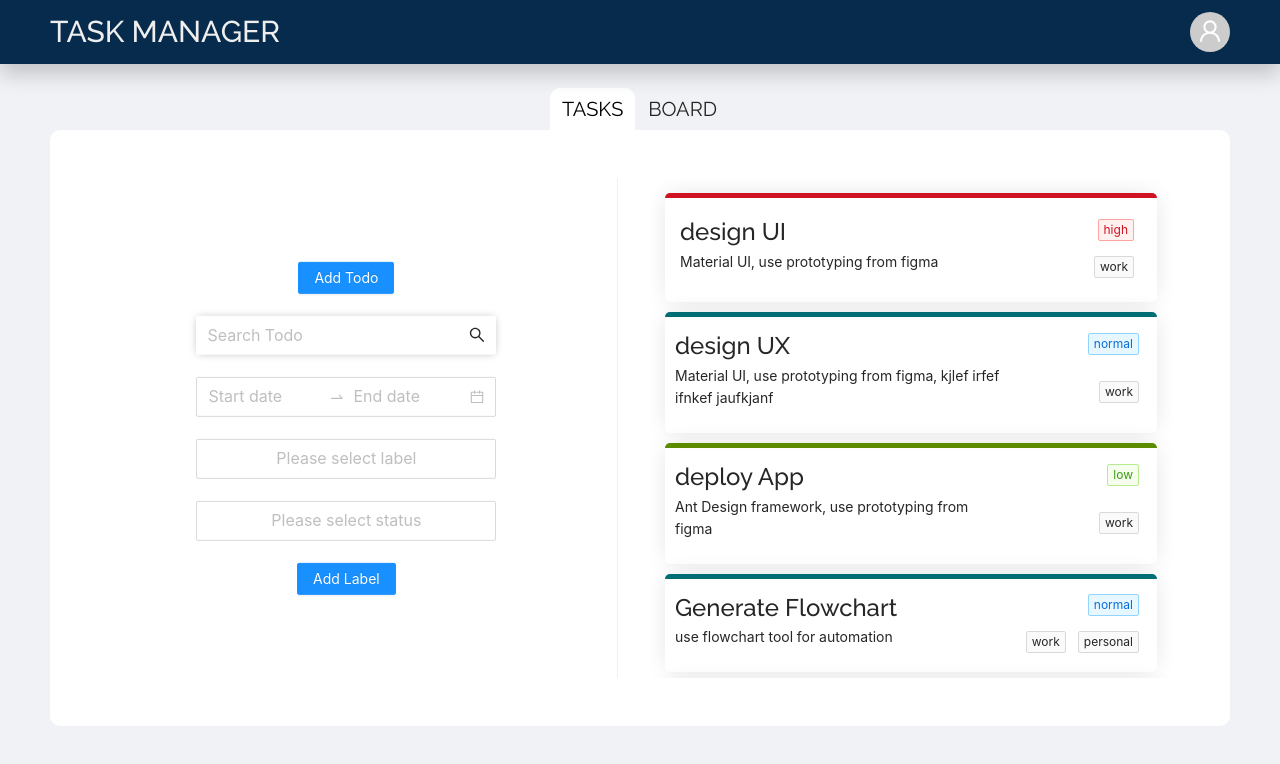
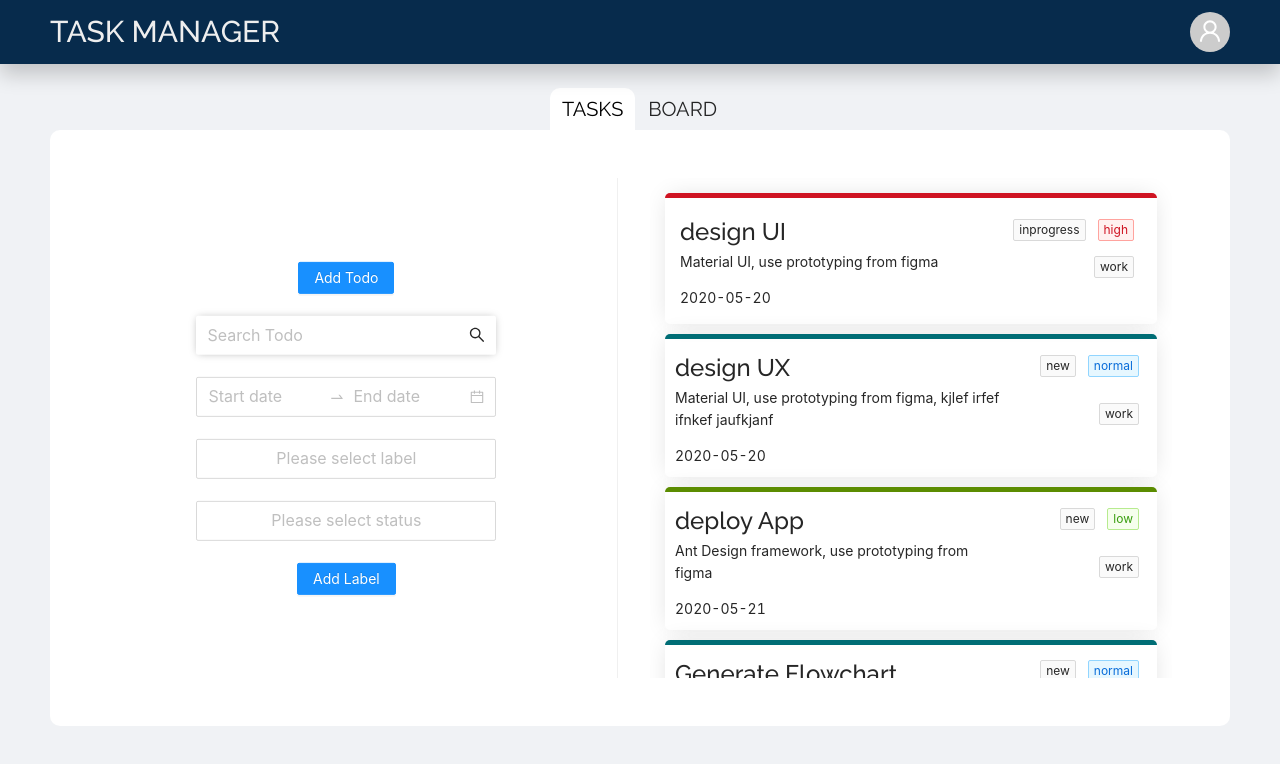
Before and after one commit to virajrg108/todo-app, a React (Create React App) app in the folder client/: page /home in a window 1280 px wide. Shown: the top 764 px of the page. Built offline with nearby package versions, Linux system fonts and the light colour scheme.

Commit message:
search filter done

```diff
--- a/client/src/components/Home/tasks.jsx
+++ b/client/src/components/Home/tasks.jsx
@@ -17,13 +17,27 @@ class Tasks extends React.Component {
 			rangeDate: [null, null],
 			searchText: '',
 			selectedLabels: [],
-			selectedStatus: []
-		}
+			selectedStatus: [],
+			todos: this.props.todos
+		};
+		this.handleFilter = this.handleFilter.bind(this);
 	}
 	handleFilter = (e, type) => {
-		if(type=='search')
-			this.setState({searchText:e.target.value})
-		else if(type=='date') {
+		var search = '', date = [];
+		if (type == 'search') {
+			var search = e.target.value;
+			console.log(search, type);
+			this.setState({ searchText: search });
+			// if(search!=='') {
+			// 	var data = this.props.todos.filter(function(todo) {
+			// 		return todo.name.toLowerCase().includes(search.toLowerCase());
+			// 	});
+			// 	this.setState({todos: data});
+			// }
+			// else
+			// 	this.setState({todos:this.props.todos});
+		}
+		else if (type == 'date') {
 
 		}
 	}
@@ -37,12 +51,13 @@ class Tasks extends React.Component {
 		}
 	}
 	dateChange = (date, dateString) => {
-		if (dateString[0] == "") {
+		if (dateString[0] !== "") {
 			var date = moment(dateString[0], 'YYYY-MM-DD');
 			this.setState({ rangeDate: [moment(dateString[0], 'YYYY-MM-DD'), moment(dateString[1], 'YYYY-MM-DD')] });
 		}
 		else
 			this.setState({ rangeDate: [null, null] })
+			this.handleFilter('', 'date');
 	}
 	render() {
 		const Label = this.props.labels.map(function (l) {
@@ -51,14 +66,13 @@ class Tasks extends React.Component {
 		const Status = this.props.status.map(function (l) {
 			return <Option key={l}>{l}</Option>
 		});
-		const Todos = 'dsf';
 		return (
 			<Row className="tasks" >
 				<Col span={11} className="filters-wrapper">
 					<div className="filters">
 						<Button type="primary">Add Todo</Button>
 						<br /><br />
-						<Input size="large" suffix={<SearchOutlined />} name="searchTxt" value={this.state.searchTxt} onChange={(e)=>this.handleFilter(e, 'search')} className="search-input" placeholder="Search Todo"/>
+						<Input size="large" suffix={<SearchOutlined />} name="searchTxt" value={this.state.searchTxt} onChange={(e) => this.handleFilter(e, 'search')} className="search-input" placeholder="Search Todo" />
 						<br /><br />
 						<RangePicker onChange={this.dateChange} size="large" value={this.state.rangeDate} />
 						<br /><br />
@@ -95,11 +109,14 @@ class Tasks extends React.Component {
 						renderTrackVertical={props => <div {...props} className="track-vertical" style={{ display: "none" }} />}
 						renderThumbVertical={props => <div {...props} className="thumb-vertical" style={{ display: "none" }} />}
 					>
-						{this.props.todos.map(function (todo) {
+						{this.state.todos.map(function (todo) {
 							return <div className="card" style={todo.priority == 'high' ? { borderTop: '5px solid #cf1322' } : todo.priority == 'normal' ? { borderTop: '5px solid #006d75' } : { borderTop: '5px solid #5b8c00' }} title={todo.name}>
 								<div className="card-row">
 									<p className="card-title">{todo.name}</p>
-									<div className="card-badge"><Tag color={todo.priority == 'high' ? 'red' : todo.priority == 'normal' ? 'blue' : 'green'}>{todo.priority}</Tag></div>
+									<div className="card-badge">
+										<Tag color={todo.priority == 'high' ? 'red' : todo.priority == 'normal' ? 'blue' : 'green'}>{todo.priority}</Tag>
+										<Tag>{todo.status}</Tag>
+									</div>
 								</div>
 								<div className="card-row">
 									<p className="card-desc">{todo.desc}</p>
@@ -109,6 +126,7 @@ class Tasks extends React.Component {
 										})}
 									</div>
 								</div>
+								<div style={{textAlign:'left'}}>{todo.due}</div>
 							</div>
 						})}
 					</Scrollbars>
```
